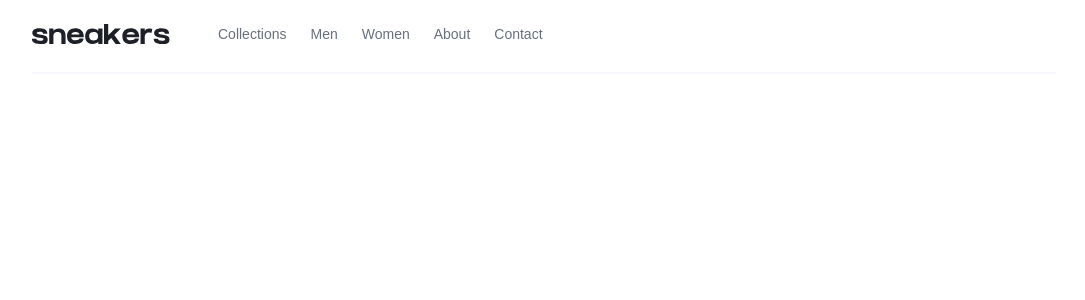
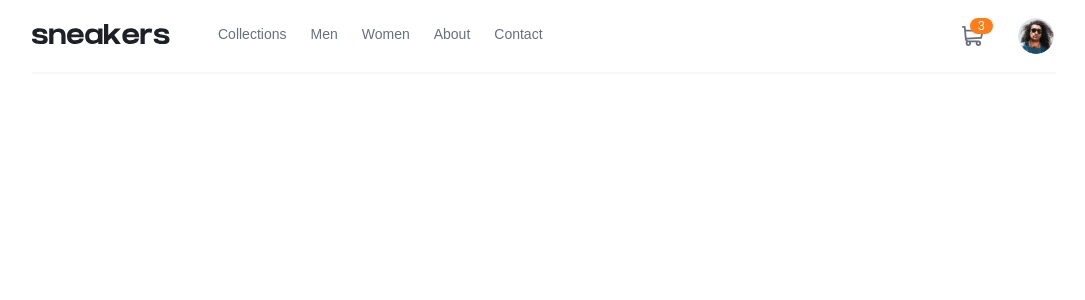
Before and after one commit to comfortprince/ecommerce-product-page-main, a React (Create React App) app: page /ecommerce-product-page-main/ in a window 1280 px wide. Shown: the top 300 px of the page, without its empty margins (96-1181 px from the left). Built offline with nearby package versions, Linux system fonts and the light colour scheme.

Commit message:
Completed building the Cart Button and Avatar

```diff
--- a/src/data/Constants/index.js
+++ b/src/data/Constants/index.js
@@ -1,7 +1,12 @@
 import logo from '../../assets/icons/logo.svg'
+import cartIcon from '../../assets/icons/icon-cart.svg'
+import avatar from '../../assets/images/image-avatar.png'
 
 const companyName = "Sneaker Company"
 
-export { companyName }
-
-export { logo }
+export {
+	companyName,
+	cartIcon,
+	logo,
+	avatar
+}
--- a/src/pages/Home/index.jsx
+++ b/src/pages/Home/index.jsx
@@ -1,4 +1,4 @@
-import { logo } from '../../data/Constants'
+import { logo, cartIcon, avatar } from '../../data/Constants'
 import navLinks from '../../data/navLinks'
 
 export default function Home() {
@@ -17,11 +17,56 @@ export default function Home() {
 					<Logo/>
 					<Nav/>
 				</div>
+				<div
+					className="
+						flex gap-8 justify-end flex-grow
+					"
+				>
+					<CartBtn/>
+					<Avatar/>
+				</div>
 			</header>
 			<main>
 
 			</main>
 		</>
+	)
+}
+
+function CartBtn({numOfItemsInCart = 3}) {
+	return(
+		<button className="relative self-center">
+			{numOfItemsInCart ?
+				<span
+					className="text-white absolute -top-2 left-2 bg-orange px-2 text-xs rounded-lg"
+				>
+					{numOfItemsInCart}
+				</span> :
+				''
+			}
+
+			<img
+				className="self-center"
+				src={cartIcon}
+				alt="Cart Icon"
+			/>
+		</button>
+	)
+}
+
+function Avatar() {
+	return(
+		<img
+			className="
+				self-center rounded-full cursor-pointer
+				border-2 border-black border-opacity-0 hover:border-orange hover:border-opacity-100
+				transition-all duration-300
+			"
+			src={avatar}
+			alt="Avatar"
+			width="40rem"
+			height="40rem"
+		/>
 	)
 }
 
```
